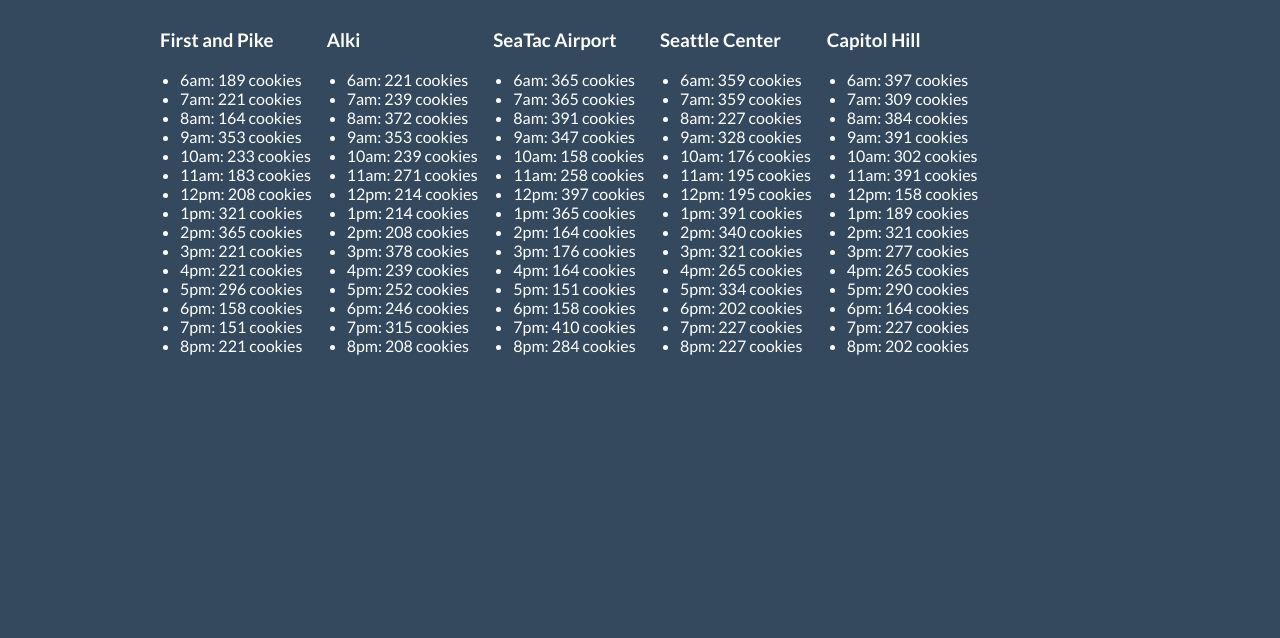
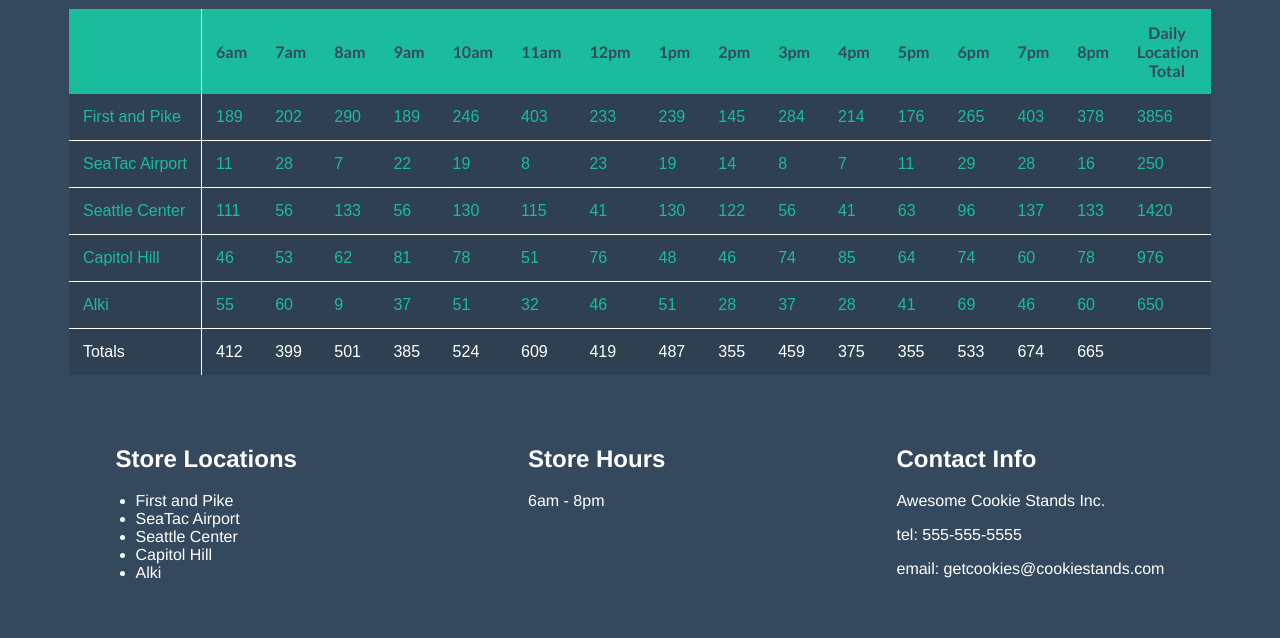
Before and after one commit to Ronnie1734/cookie-stand-1, a plain HTML site: page sales.html in a window 1280 px wide. Shown: the part 344-982 px from the top of the page. Before the commit the page ends 800 px from the top, so only its background shows below. Drawn offline with Linux system fonts and the light colour scheme.

Commit message:
finished lab 7

```diff
--- a/app.js
+++ b/app.js
@@ -1,189 +1,122 @@
 'use strict';
 
-var hours = ['6am', '7am', '8am', '9am', '10am', '11am', '12pm', '1pm', '2pm',
-  '3pm', '4pm', '5pm', '6pm', '7pm', '8pm'];
+var hours = ['6am', '7am', '8am', '9am', '10am', '11am', '12pm', '1pm', '2pm', '3pm', '4pm', '5pm', '6pm', '7pm', '8pm'];
+var allLocations = [];
 
-var firstAndPike = {
-  name: 'First and Pike',
-  minCustomers: 23,
-  maxCustomers: 65,
-  avgSale: 6.3,
-  randCustPerHour: [],
-  cookiesPerHour: [],
-  totalCookies: 0,
-  getCustomers: function() {
+function MakeLocation(name, minCustomers, maxCustomers, avgSale) {
+  this.name = name;
+  this.minCustomers = minCustomers;
+  this.maxCustomers = maxCustomers;
+  this.avgSale = avgSale;
+  //why is this an array?
+  this.randCustPerHour = [];
+  this.cookiesPerHour = [];
+  this.totalCookies = 0;
+  this.getCustPerHour = function() {
     for(var i = 0; i < hours.length; i++) {
-      this.randCustPerHour.push(Math.floor(Math.random() * (this.maxCustomers - this.minCustomers + 1)) + this.minCustomers);
+      this.randCustPerHour.push(Math.floor(Math.random() *
+      (this.maxCustomers - this.minCustomers + 1)) + this.minCustomers);
     }
-  },
-  getCookiesPerHour: function() {
+  };
+  this.getCookiesPerHour = function() {
     for(var i = 0; i < hours.length; i++) {
       this.cookiesPerHour.push(Math.round(this.avgSale * this.randCustPerHour[i]));
     }
-  },
-  render: function() {
-    var firstAndPikeHead = document.getElementById('first-and-pike-heading');
-    var firstAndPikeList = document.getElementById('first-and-pike-list');
+  };
+  this.getTotal = function() {
+    for(var i = 0; i < this.cookiesPerHour.length; i++) {
+      this.totalCookies += this.cookiesPerHour[i];
+    }
+  };
+  this.getCustPerHour();
+  this.getCookiesPerHour();
+  this.getTotal();
+  allLocations.push(this);
+}
 
-    this.getCustomers();
-    this.getCookiesPerHour();
+function makeStands() {
+  new MakeLocation('First and Pike', 23, 65, 6.3);
+  new MakeLocation('SeaTac Airport', 3, 24, 1.2);
+  new MakeLocation('Seattle Center', 11, 38, 3.7);
+  new MakeLocation('Capitol Hill', 20, 38, 2.3);
+  new MakeLocation('Alki', 2, 16, 4.6);
+};
+makeStands();
 
-    firstAndPikeHead.textContent = this.name;
+var tableEl = document.getElementById('table');
+var theadEl = document.getElementById('table-head');
 
-    for(var i = 0; i < hours.length; i++) {
-      var liEl = document.createElement('li');
+function makeHeaderRow(inputArray) {
+  var trEl = document.createElement('tr');
+  var thEmpty = document.createElement('th');
+  var totalsTh = document.createElement('th');
 
-      liEl.textContent = hours[i] + ': ' + this.cookiesPerHour[i] + ' cookies';
-      firstAndPikeList.appendChild(liEl);
+  trEl.appendChild(thEmpty);
+
+  for(var i = 0; i < inputArray.length; i++) {
+    var thEl = document.createElement('th');
+    thEl.textContent = inputArray[i];
+    trEl.appendChild(thEl);
+  }
+  totalsTh.textContent = 'Daily Location Total';
+  trEl.appendChild(totalsTh);
+  theadEl.appendChild(trEl);
+}
+makeHeaderRow(hours);
+
+function makeLocationsRow(inputArray) {
+  var tbodyEl = document.getElementById('table-body');
+
+  for(var i = 0; i < inputArray.length; i++) {
+    var trEl = document.createElement('tr');
+    var tdElName = document.createElement('td');
+    var totalTd = document.createElement('td');
+
+    tdElName.textContent = inputArray[i].name;
+    trEl.appendChild(tdElName);
+
+    for(var j = 0; j < inputArray[i].cookiesPerHour.length; j++) {
+      var tdEl = document.createElement('td');
+
+      tdEl.textContent = inputArray[i].cookiesPerHour[j];
+      trEl.appendChild(tdEl);
     }
+    totalTd.textContent = inputArray[i].totalCookies;
+    trEl.appendChild(totalTd);
+    tbodyEl.appendChild(trEl);
   }
-};
-firstAndPike.render();
+}
+makeLocationsRow(allLocations);
 
-var alki = {
-  name: 'Alki',
-  minCustomers: 23,
-  maxCustomers: 65,
-  avgSale: 6.3,
-  randCustPerHour: [],
-  cookiesPerHour: [],
-  totalCookies: 0,
-  getCustomers: function() {
-    for(var i = 0; i < hours.length; i++) {
-      this.randCustPerHour.push(Math.floor(Math.random() * (this.maxCustomers - this.minCustomers + 1)) + this.minCustomers);
+function makeTotalsRow(inputArray) {
+  var tableFoot = document.getElementById('table-foot');
+  var trEl = document.createElement('tr');
+  var totalTd = document.createElement('td');
+  totalTd.textContent = 'Totals';
+  trEl.appendChild(totalTd);
+
+  for (var i = 0; i < hours.length; i++) {
+    var tdEl = document.createElement('td');
+    var total = 0;
+
+    for (var j = 0; j < inputArray.length; j++) {
+      total += inputArray[j].cookiesPerHour[i];
     }
-  },
-  getCookiesPerHour: function() {
-    for(var i = 0; i < hours.length; i++) {
-      this.cookiesPerHour.push(Math.round(this.avgSale * this.randCustPerHour[i]));
-    }
-  },
-  render: function() {
-    var alkiHead = document.getElementById('alki-heading');
-    var alkiList = document.getElementById('alki-list');
 
-    this.getCustomers();
-    this.getCookiesPerHour();
+    tdEl.textContent = total;
+    trEl.appendChild(tdEl);
+  }
+  tableFoot.appendChild(trEl);
+}
+makeTotalsRow(allLocations);
 
-    alkiHead.textContent = this.name;
+function locationsList(inputArray) {
+  var ulEl = document.getElementById('locations-list');
 
-    for(var i = 0; i < hours.length; i++) {
-      var liEl = document.createElement('li');
-
-      liEl.textContent = hours[i] + ': ' + this.cookiesPerHour[i] + ' cookies';
-      alkiList.appendChild(liEl);
-    }
+  for(var i = 0; i < inputArray.length; i++) {
+    var liEl = document.createElement('li');
+    liEl.textContent = inputArray[i].name;
+    ulEl.appendChild(liEl);
   }
-};
-alki.render();
-
-var seaTac = {
-  name: 'SeaTac Airport',
-  minCustomers: 23,
-  maxCustomers: 65,
-  avgSale: 6.3,
-  randCustPerHour: [],
-  cookiesPerHour: [],
-  totalCookies: 0,
-  getCustomers: function() {
-    for(var i = 0; i < hours.length; i++) {
-      this.randCustPerHour.push(Math.floor(Math.random() * (this.maxCustomers - this.minCustomers + 1)) + this.minCustomers);
-    }
-  },
-  getCookiesPerHour: function() {
-    for(var i = 0; i < hours.length; i++) {
-      this.cookiesPerHour.push(Math.round(this.avgSale * this.randCustPerHour[i]));
-    }
-  },
-  render: function() {
-    var seatacHead = document.getElementById('seatac-heading');
-    var seatacList = document.getElementById('seatac-list');
-
-    this.getCustomers();
-    this.getCookiesPerHour();
-
-    seatacHead.textContent = this.name;
-
-    for(var i = 0; i < hours.length; i++) {
-      var liEl = document.createElement('li');
-
-      liEl.textContent = hours[i] + ': ' + this.cookiesPerHour[i] + ' cookies';
-      seatacList.appendChild(liEl);
-    }
-  }
-};
-seaTac.render();
-
-var seaCenter = {
-  name: 'Seattle Center',
-  minCustomers: 23,
-  maxCustomers: 65,
-  avgSale: 6.3,
-  randCustPerHour: [],
-  cookiesPerHour: [],
-  totalCookies: 0,
-  getCustomers: function() {
-    for(var i = 0; i < hours.length; i++) {
-      this.randCustPerHour.push(Math.floor(Math.random() * (this.maxCustomers - this.minCustomers + 1)) + this.minCustomers);
-    }
-  },
-  getCookiesPerHour: function() {
-    for(var i = 0; i < hours.length; i++) {
-      this.cookiesPerHour.push(Math.round(this.avgSale * this.randCustPerHour[i]));
-    }
-  },
-  render: function() {
-    var seacenterHead = document.getElementById('seacenter-heading');
-    var seacenterList = document.getElementById('seacenter-list');
-
-    this.getCustomers();
-    this.getCookiesPerHour();
-
-    seacenterHead.textContent = this.name;
-
-    for(var i = 0; i < hours.length; i++) {
-      var liEl = document.createElement('li');
-
-      liEl.textContent = hours[i] + ': ' + this.cookiesPerHour[i] + ' cookies';
-      seacenterList.appendChild(liEl);
-    }
-  }
-};
-seaCenter.render();
-
-var capHill = {
-  name: 'Capitol Hill',
-  minCustomers: 23,
-  maxCustomers: 65,
-  avgSale: 6.3,
-  randCustPerHour: [],
-  cookiesPerHour: [],
-  totalCookies: 0,
-  getCustomers: function() {
-    for(var i = 0; i < hours.length; i++) {
-      this.randCustPerHour.push(Math.floor(Math.random() * (this.maxCustomers - this.minCustomers + 1)) + this.minCustomers);
-    }
-  },
-  getCookiesPerHour: function() {
-    for(var i = 0; i < hours.length; i++) {
-      this.cookiesPerHour.push(Math.round(this.avgSale * this.randCustPerHour[i]));
-    }
-  },
-  render: function() {
-    var capHillHead = document.getElementById('caphill-heading');
-    var capHillList = document.getElementById('caphill-list');
-
-    this.getCustomers();
-    this.getCookiesPerHour();
-
-    capHillHead.textContent = this.name;
-
-    for(var i = 0; i < hours.length; i++) {
-      var liEl = document.createElement('li');
-
-      liEl.textContent = hours[i] + ': ' + this.cookiesPerHour[i] + ' cookies';
-      capHillList.appendChild(liEl);
-    }
-  }
-};
-capHill.render();
+}
+locationsList(allLocations);
--- a/sales.html
+++ b/sales.html
@@ -13,34 +13,33 @@
         <img class="image-responsive" src="img/fish.png">
       </div>
       <h1 id="heading">Cookie Stands</h1>
-
-      <div class="container">
-        <h3 id="first-and-pike-heading"></h3>
-        <ul id="first-and-pike-list"></ul>
-      </div>
-
-      <div class="container">
-        <h3 id="alki-heading"></h3>
-        <ul id="alki-list"></ul>
-      </div>
-
-      <div class="container">
-        <h3 id="seatac-heading"></h3>
-        <ul id="seatac-list"></ul>
-      </div>
-
-      <div class="container">
-        <h3 id="seacenter-heading"></h3>
-        <ul id="seacenter-list"></ul>
-      </div>
-
-      <div class="container">
-        <h3 id="caphill-heading"></h3>
-        <ul id="caphill-list"></ul>
-      </div>
     </div>
 
+    <table id="cookie-stands">
+      <thead id="table-head"></thead>
+      <tbody id="table-body"></tbody>
+      <tfoot id="table-foot"></tfoot>
+    </table>
+    <footer>
+      <div id="footer-content">
+        <div class="locations info">
+          <h2>Store Locations</h2>
+          <ul id="locations-list"></ul>
+        </div>
+        <div class="hours info">
+          <h2>Store Hours</h2>
+          <p>6am - 8pm</p>
+        </div>
+        <div class="contact info">
+          <h2>Contact Info</h2>
+          <p>Awesome Cookie Stands Inc.</p>
+          <p>tel: 555-555-5555</p>
+          <p>email: getcookies@cookiestands.com</p>
+        </div>
+      </div>
+    </footer>
+
     <script type="text/javascript" src="app.js"></script>
-
+    <script type="text/javascript" src="table.js"></script>
   </body>
 </html>
--- a/style.css
+++ b/style.css
@@ -1,7 +1,7 @@
 body {
   background: #34495E;
   color: white;
-  font-family: Lato, Helvetica, Arial, sans-serif;
+  font-family: Helvetica, Arial, sans-serif;
   float: left;
   margin: 0;
   width: 100%
@@ -31,7 +31,70 @@ ul {
   text-align: center;
 }
 
+#footer-content {
+  display: flex;
+  justify-content: space-around;
+}
+
 .container {
   float: left;
   padding-right: 15px;
 }
+
+footer {
+  padding-bottom: 40px;
+}
+
+/* Table Styles */
+table {
+  color: white;
+  background: #2e4052;
+  margin: 0 auto;
+  margin-bottom: 50px;
+  border-collapse: collapse;
+}
+
+table th {
+  font-family: Lato, Arial, sans-serif;
+  color: #34495e;
+  background: #1abc9c;
+}
+
+table, tr, td, th {
+  padding: 14px;
+}
+
+table td {
+  border-bottom: 1px solid white;
+  font-family: Arial, Helvetica, sans-serif;
+  color: #1ABC9C;
+}
+
+table thead tr th:first-of-type {
+  border-right: 1px solid white;
+}
+
+table thead tr th:last-of-type {
+  max-width: 60px;
+}
+
+table tbody tr {
+  background: #2e4052;
+}
+
+table tbody tr td:first-of-type {
+  border-right: 1px solid white;
+}
+
+table tfoot {
+  border-bottom: transparent;
+}
+
+table tfoot td {
+  border-bottom: transparent;
+  color: white;
+}
+
+table tfoot td:first-of-type {
+  border-right: 1px solid white;
+}
```
